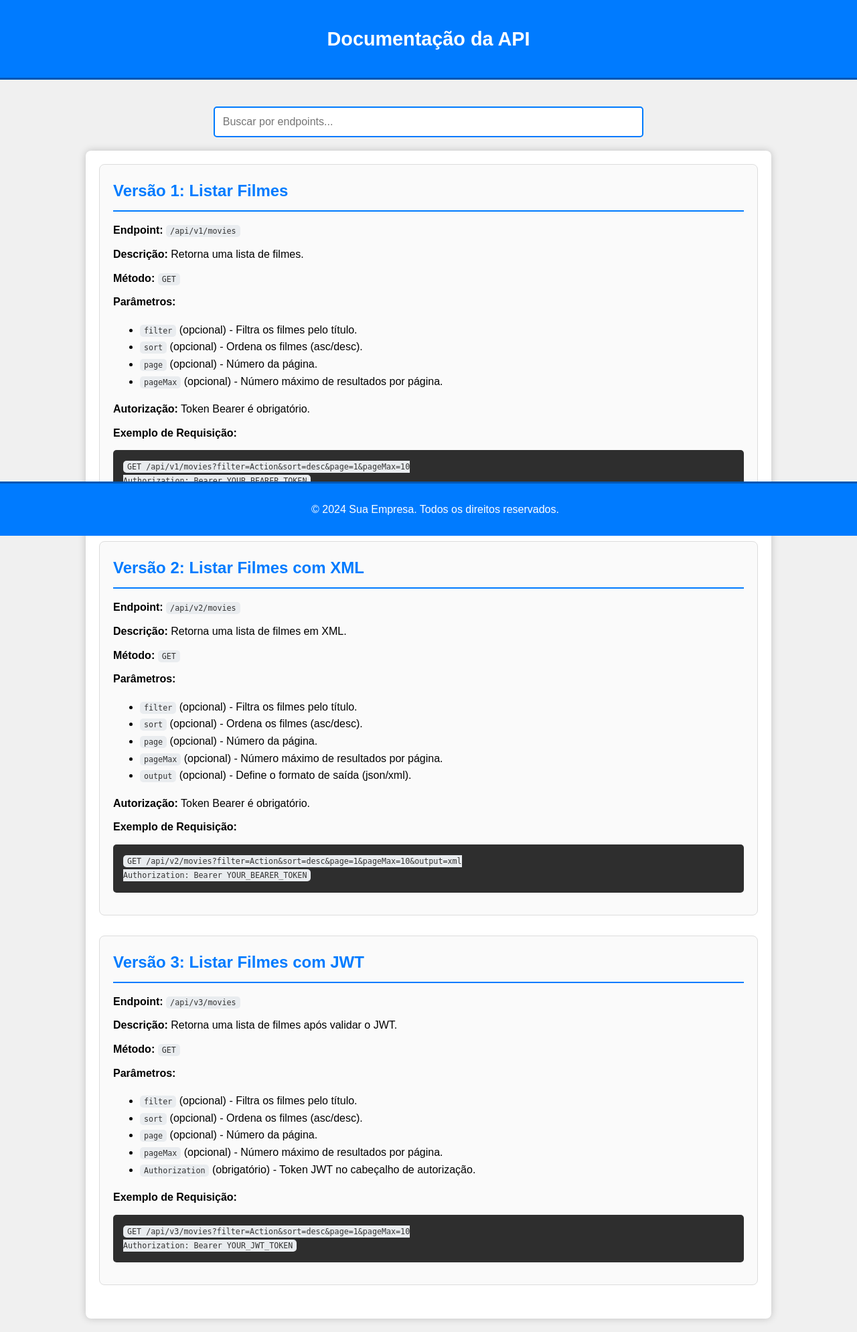
After one commit to robson-prioli/moviesful, a PHP site: page /docs/index.html in a window 1280 px wide. The commit adds this page. Shown: the whole page at 67% size. Run offline with PHP 8.4, Linux system fonts and the light colour scheme.

Commit message:
first commit

```diff
--- a/_app/Conn/Conn.class.php
+++ b/_app/Conn/Conn.class.php
@@ -13,11 +13,7 @@ class Conn {
 
     private function __construct() {
         try {
-            $this->connection = new PDO(
-                "mysql:host={$this->host};dbname={$this->dbName}",
-                $this->username,
-                $this->password
-            );
+            $this->connection = new PDO("mysql:host={$this->host};dbname={$this->dbName}", $this->username, $this->password);
             $this->connection->setAttribute(PDO::ATTR_ERRMODE, PDO::ERRMODE_EXCEPTION);
         } catch (PDOException $e) {
             die('Database connection failed: ' . $e->getMessage());
--- /dev/null
+++ b/docs/index.html
@@ -0,0 +1,201 @@
+<!DOCTYPE html>
+<html lang="pt-BR">
+
+<head>
+    <meta charset="UTF-8">
+    <meta name="viewport" content="width=device-width, initial-scale=1.0">
+    <title>Documentação da API</title>
+    <style>
+        body {
+            font-family: Arial, sans-serif;
+            line-height: 1.6;
+            margin: 0;
+            padding: 0;
+            background-color: #f0f0f0;
+        }
+
+        header {
+            background: #007BFF;
+            color: #fff;
+            padding: 15px 20px;
+            text-align: center;
+            border-bottom: 3px solid #0056b3;
+        }
+
+        header h1 {
+            margin: 0;
+            font-size: 1.8em;
+        }
+
+        .container {
+            width: 80%;
+            margin: auto;
+            overflow: hidden;
+            padding: 20px;
+        }
+
+        .search-bar {
+            margin: 20px 0;
+            text-align: center;
+        }
+
+        .search-bar input[type="text"] {
+            width: 60%;
+            padding: 12px;
+            font-size: 1em;
+            border: 2px solid #007BFF;
+            border-radius: 5px;
+            outline: none;
+        }
+
+        .search-bar input[type="text"]:focus {
+            border-color: #0056b3;
+        }
+
+        .docs {
+            background: #fff;
+            padding: 20px;
+            border-radius: 8px;
+            box-shadow: 0 0 12px rgba(0, 0, 0, 0.2);
+        }
+
+        .endpoint {
+            margin-bottom: 30px;
+            padding: 20px;
+            border: 1px solid #ddd;
+            border-radius: 8px;
+            background: #fafafa;
+        }
+
+        .endpoint h2 {
+            margin: 0;
+            font-size: 1.5em;
+            color: #007BFF;
+            border-bottom: 2px solid #007BFF;
+            padding-bottom: 10px;
+            margin-bottom: 15px;
+        }
+
+        .endpoint p {
+            margin: 10px 0;
+        }
+
+        .endpoint code {
+            background: #e9ecef;
+            border-radius: 5px;
+            padding: 2px 6px;
+            font-size: 0.9em;
+            color: #333;
+        }
+
+        .endpoint pre {
+            background: #2e2e2e;
+            color: #f8f8f2;
+            padding: 15px;
+            border-radius: 5px;
+            overflow-x: auto;
+        }
+
+        footer {
+            background: #007BFF;
+            color: #fff;
+            text-align: center;
+            padding: 10px;
+            position: fixed;
+            width: 100%;
+            bottom: 0;
+            border-top: 3px solid #0056b3;
+        }
+    </style>
+</head>
+
+<body>
+    <header>
+        <div class="container">
+            <h1>Documentação da API</h1>
+        </div>
+    </header>
+
+    <div class="container">
+        <div class="search-bar">
+            <input type="text" id="search" placeholder="Buscar por endpoints...">
+        </div>
+
+        <div class="docs">
+            <div id="v1" class="endpoint">
+                <h2>Versão 1: Listar Filmes</h2>
+                <p><strong>Endpoint:</strong> <code>/api/v1/movies</code></p>
+                <p><strong>Descrição:</strong> Retorna uma lista de filmes.</p>
+                <p><strong>Método:</strong> <code>GET</code></p>
+                <p><strong>Parâmetros:</strong></p>
+                <ul>
+                    <li><code>filter</code> (opcional) - Filtra os filmes pelo título.</li>
+                    <li><code>sort</code> (opcional) - Ordena os filmes (asc/desc).</li>
+                    <li><code>page</code> (opcional) - Número da página.</li>
+                    <li><code>pageMax</code> (opcional) - Número máximo de resultados por página.</li>
+                </ul>
+                <p><strong>Autorização:</strong> Token Bearer é obrigatório.</p>
+                <p><strong>Exemplo de Requisição:</strong></p>
+                <pre><code>GET /api/v1/movies?filter=Action&sort=desc&page=1&pageMax=10
+Authorization: Bearer YOUR_BEARER_TOKEN</code></pre>
+            </div>
+
+            <div id="v2" class="endpoint">
+                <h2>Versão 2: Listar Filmes com XML</h2>
+                <p><strong>Endpoint:</strong> <code>/api/v2/movies</code></p>
+                <p><strong>Descrição:</strong> Retorna uma lista de filmes em XML.</p>
+                <p><strong>Método:</strong> <code>GET</code></p>
+                <p><strong>Parâmetros:</strong></p>
+                <ul>
+                    <li><code>filter</code> (opcional) - Filtra os filmes pelo título.</li>
+                    <li><code>sort</code> (opcional) - Ordena os filmes (asc/desc).</li>
+                    <li><code>page</code> (opcional) - Número da página.</li>
+                    <li><code>pageMax</code> (opcional) - Número máximo de resultados por página.</li>
+                    <li><code>output</code> (opcional) - Define o formato de saída (json/xml).</li>
+                </ul>
+                <p><strong>Autorização:</strong> Token Bearer é obrigatório.</p>
+                <p><strong>Exemplo de Requisição:</strong></p>
+                <pre><code>GET /api/v2/movies?filter=Action&sort=desc&page=1&pageMax=10&output=xml
+Authorization: Bearer YOUR_BEARER_TOKEN</code></pre>
+            </div>
+
+            <div id="v3" class="endpoint">
+                <h2>Versão 3: Listar Filmes com JWT</h2>
+                <p><strong>Endpoint:</strong> <code>/api/v3/movies</code></p>
+                <p><strong>Descrição:</strong> Retorna uma lista de filmes após validar o JWT.</p>
+                <p><strong>Método:</strong> <code>GET</code></p>
+                <p><strong>Parâmetros:</strong></p>
+                <ul>
+                    <li><code>filter</code> (opcional) - Filtra os filmes pelo título.</li>
+                    <li><code>sort</code> (opcional) - Ordena os filmes (asc/desc).</li>
+                    <li><code>page</code> (opcional) - Número da página.</li>
+                    <li><code>pageMax</code> (opcional) - Número máximo de resultados por página.</li>
+                    <li><code>Authorization</code> (obrigatório) - Token JWT no cabeçalho de autorização.</li>
+                </ul>
+                <p><strong>Exemplo de Requisição:</strong></p>
+                <pre><code>GET /api/v3/movies?filter=Action&sort=desc&page=1&pageMax=10
+Authorization: Bearer YOUR_JWT_TOKEN</code></pre>
+            </div>
+        </div>
+    </div>
+
+    <footer>
+        <p>&copy; 2024 Sua Empresa. Todos os direitos reservados.</p>
+    </footer>
+
+    <script>
+        document.getElementById('search').addEventListener('input', function () {
+            const query = this.value.toLowerCase();
+            document.querySelectorAll('.endpoint').forEach(function (endpoint) {
+                const title = endpoint.querySelector('h2').textContent.toLowerCase();
+                if (title.includes(query)) {
+                    endpoint.style.display = '';
+                } else {
+                    endpoint.style.display = 'none';
+                }
+            });
+        });
+    </script>
+</body>
+
+</html>
```
Also changed, not shown: _app/Config.ini.php (+5 -7 lines), _app/Controllers/MovieController.class.php (+9 -9 lines), docs/index.php (deleted, +0 -88 lines), docs/jwt.php (added, +13 -0 lines), v1/index.php (+1 -8 lines), v2/index.php (+4 -11 lines).
